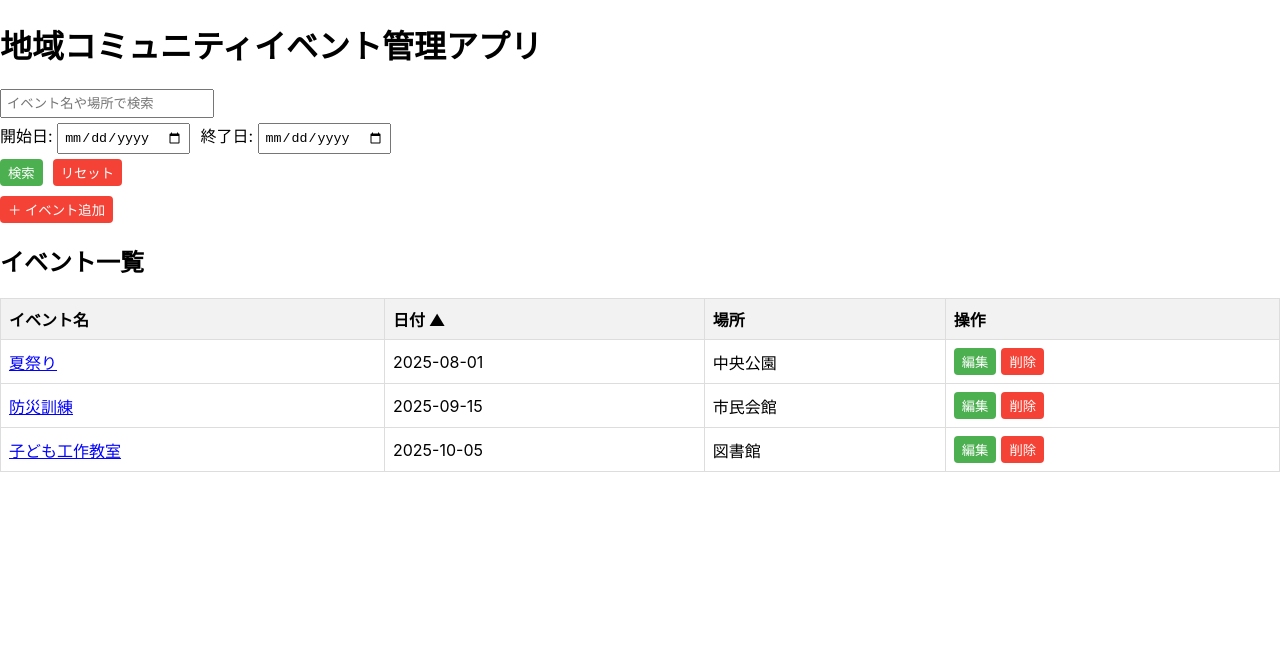
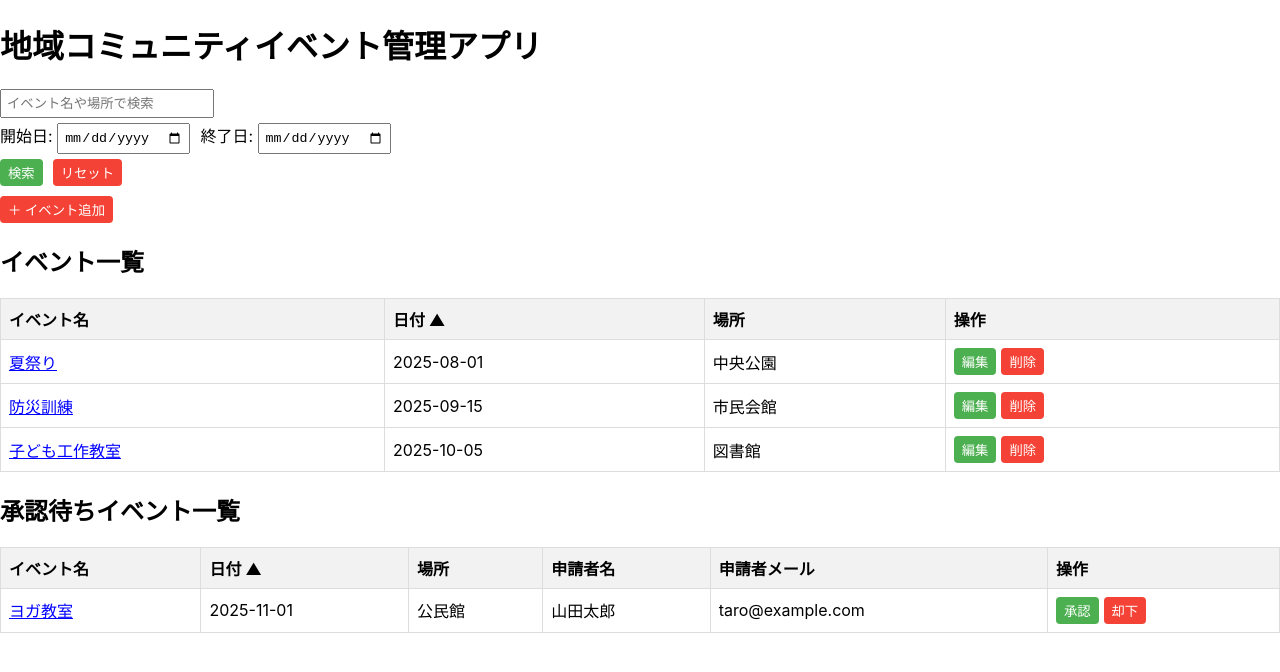
Before and after one commit to ninomiya-t123/community-events-app, a React (Create React App) app: page / in a window 1280 px wide. Shown: the top 672 px of the page. Built offline with nearby package versions, Linux system fonts and the light colour scheme; the HTML template or start-up script is replaced by a standard one.

Commit message:
承認待ちイベント一覧追加

```diff
--- a/src/App.js
+++ b/src/App.js
@@ -3,6 +3,7 @@ import React, { useState } from "react";
 import EventList from "./components/EventList";
 import EventForm from "./components/EventForm";
 import Modal from "./components/Modal";
+import PendingEventList from "./components/PendingEventList";
 
 function App() {
 
@@ -50,6 +51,20 @@ function App() {
  // ソート用 state
   const [sortConfig, setSortConfig] = useState({ key: "date", direction: "asc" });
 
+ // 承認待ちイベント用 state
+  const [pendingEvents, setPendingEvents] = useState([
+  {
+    id: 101,
+    title: "ヨガ教室",
+    date: "2025-11-01",
+    location: "公民館",
+    description: "初心者向けヨガクラスを提案します！",
+    url: "",
+    applicantName: "山田太郎",
+    applicantEmail: "taro@example.com"
+  }
+]);
+
   // 追加処理
   const addEvent = (newEvent) => {
     setEvents([...events, newEvent]);
@@ -87,8 +102,9 @@ function App() {
 
   // フィルタ処理（AND条件＋日付範囲）
   const filteredEvents = events.filter((event) => {
-    const matchText =
-      event.title.includes(searchTerm) || event.location.includes(searchTerm);
+  const matchText =
+    event.title.toLowerCase().includes(searchTerm.toLowerCase()) ||
+    event.location.toLowerCase().includes(searchTerm.toLowerCase());
 
     const matchStart = searchStartDate
       ? event.date >= searchStartDate
@@ -150,6 +166,33 @@ function App() {
   const closeDetail = () => {
     setSelectedEvent(null);
   };
+
+  // 承認処理
+  const approveEvent = (id) => {
+    const eventToApprove = pendingEvents.find((e) => e.id === id);
+    if (!eventToApprove) return;
+    setPendingEvents(pendingEvents.filter((e) => e.id !== id));
+    setEvents([...events, eventToApprove]);
+  };
+
+  // 却下処理
+  const rejectEvent = (id) => {
+    setPendingEvents(pendingEvents.filter((e) => e.id !== id));
+  };
+
+  // ソート処理（承認待ち用）
+  const sortedPendingEvents = [...pendingEvents].sort((a, b) => {
+    const { key, direction } = sortConfig;
+    let comparison = 0;
+
+    if (a[key] < b[key]) {
+      comparison = -1;
+    } else if (a[key] > b[key]) {
+      comparison = 1;
+    }
+
+    return direction === "asc" ? comparison : -comparison;
+  });
 
   return (
     <div>
@@ -257,9 +300,28 @@ function App() {
               </a>
             </p>
           )}
-          <button onClick={closeDetail}>閉じる</button>
+          {selectedEvent.applicantName && (
+            <p>
+              <strong>申請者:</strong> {selectedEvent.applicantName}
+            </p>
+          )}
+          {selectedEvent.applicantEmail && (
+            <p>
+              <strong>申請者メール:</strong> {selectedEvent.applicantEmail}
+            </p>
+          )}
         </Modal>
       )}
+
+      {/* 承認待ちイベント一覧 */}
+      <PendingEventList
+        pendingEvents={sortedPendingEvents}
+        approveEvent={approveEvent}
+        rejectEvent={rejectEvent}
+        onSort={handleSort}
+        sortConfig={sortConfig}
+        onSelect={setSelectedEvent}
+      />
 
     </div>
   );
--- a/src/components/EventList.js
+++ b/src/components/EventList.js
@@ -54,6 +54,7 @@ function EventList({ events, onDelete, onEdit, onSort, sortConfig, onSelect }) {
           ))}
         </tbody>
       </table>
+
     </div>
   );
 }
--- /dev/null
+++ b/src/components/PendingEventList.js
@@ -0,0 +1,79 @@
+// src/components/PendingEventList.js
+import React from "react";
+
+function PendingEventList({
+  pendingEvents,
+  approveEvent,
+  rejectEvent,
+  onSort,
+  sortConfig,
+  onSelect
+}) {
+  const getSortIndicator = (key) => {
+    if (!sortConfig || sortConfig.key !== key) return "";
+   return sortConfig.direction === "asc" ? " ▲" : " ▼";
+  };
+
+
+  return (
+    <div>
+      <h2>承認待ちイベント一覧</h2>
+      <table
+        border="1"
+        cellPadding="8"
+        style={{ marginTop: "10px", borderCollapse: "collapse" }}
+      >
+        <thead>
+          <tr>
+            <th onClick={() => onSort("title")} style={{ cursor: "pointer" }}>
+              イベント名{getSortIndicator("title")}
+            </th>
+            <th onClick={() => onSort("date")} style={{ cursor: "pointer" }}>
+              日付{getSortIndicator("date")}
+            </th>
+            <th onClick={() => onSort("location")} style={{ cursor: "pointer" }}>
+              場所{getSortIndicator("location")}
+            </th>
+            <th>申請者名</th>
+            <th>申請者メール</th>
+            <th>操作</th>
+          </tr>
+        </thead>
+        <tbody>
+          {pendingEvents.length === 0 ? (
+            <tr>
+              <td colSpan="6">承認待ちイベントはありません</td>
+            </tr>
+          ) : (
+            pendingEvents.map((event) => (
+              <tr key={event.id}>
+                <td>
+                  <span
+                    onClick={() => onSelect(event)}
+                    style={{
+                      color: "blue",
+                      textDecoration: "underline",
+                      cursor: "pointer",
+                    }}
+                  >
+                    {event.title}
+                  </span>
+                </td>
+                <td>{event.date}</td>
+                <td>{event.location}</td>
+                <td>{event.applicantName}</td>
+                <td>{event.applicantEmail}</td>
+                <td>
+                  <button onClick={() => approveEvent(event.id)}>承認</button>
+                  <button onClick={() => rejectEvent(event.id)}>却下</button>
+                </td>
+              </tr>
+            ))
+          )}
+        </tbody>
+      </table>
+    </div>
+  );
+}
+
+export default PendingEventList;
```
